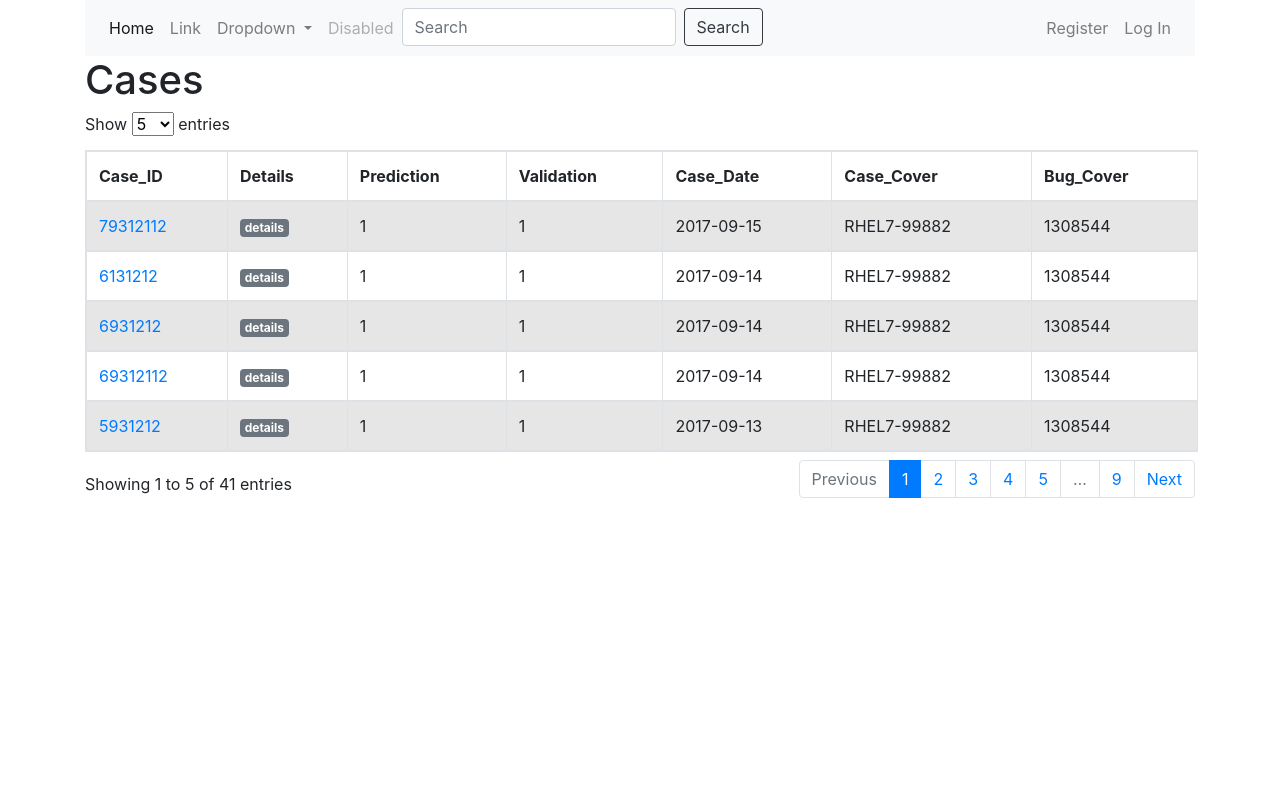
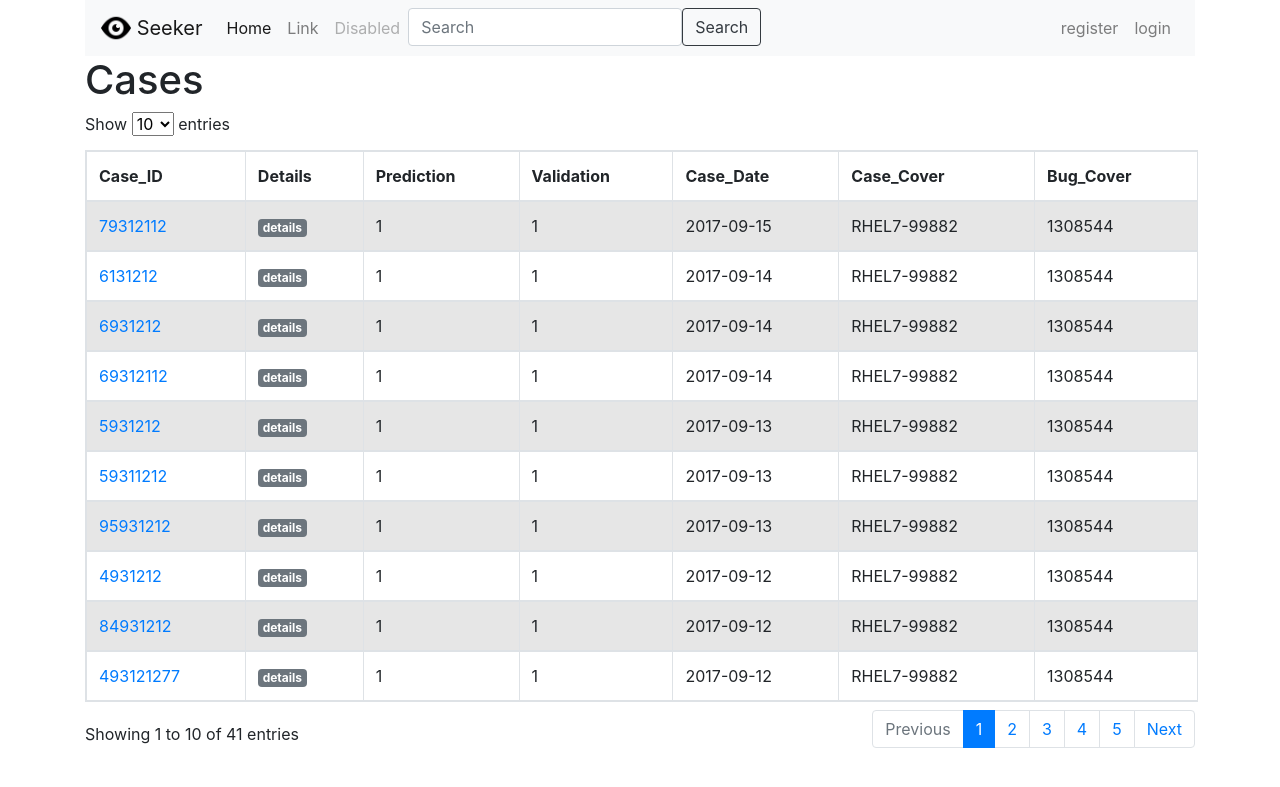
Before and after one commit to sgaoshang/seeker, a Flask app: page / in a window 1280 px wide. Shown: the top 787 px of the page. Run offline with Flask 2, Linux system fonts and the light colour scheme; data comes from the database, SQL or seed files in the repository; some libraries are stand-ins or nearby versions.

Commit message:
improve, navbar

```diff
--- a/seeker/static/js/serverside_table.js
+++ b/seeker/static/js/serverside_table.js
@@ -4,7 +4,7 @@ $(document).ready(function() {
 		"bFilter" : false,
 		"processing" : true,
 		"bServerSide" : true,
-		"aLengthMenu" : [ 5, 10, 20 ],
+		"aLengthMenu" : [ 10, 20 ,50 ],
 		"sAjaxSource" : "/show_case_table",
 		"columns" : [
 			{
--- a/seeker/templates/base.html
+++ b/seeker/templates/base.html
@@ -16,20 +16,29 @@
     <!-- <div class="container-fluid"> -->
       <!-- <nav class="navbar navbar-expand-lg navbar-light bg-light"> -->
       <nav class="navbar navbar-expand-lg navbar-light bg-light">
-        <!--
-        <a href="{{ url_for("index") }}">Home</a>
-        <button class="navbar-toggler" type="button" data-toggle="collapse" data-target="#navbarSupportedContent" aria-controls="navbarSupportedContent" aria-expanded="false" aria-label="Toggle navigation">
-          <span class="navbar-toggler-icon"></span>
-        </button>
-        -->
-        <div class="collapse navbar-collapse" id="navbarSupportedContent">
+
+        <div class="navbar-header">
+          <a class="navbar-brand" href="{{ url_for('index') }}">
+            <img src='{{ url_for("static", filename="img/eye-8x.png") }}' width="30" height="30" class="d-inline-block align-top" alt="">
+            Seeker
+          </a>
+          <button class="navbar-toggler" type="button" data-toggle="collapse" data-target="#seeker-navbar" aria-controls="seeker-navbar" aria-expanded="false" aria-label="Toggle navigation">
+            <span class="navbar-toggler-icon"></span>
+          </button>
+        </div>
+
+        <div class="collapse navbar-collapse" id="seeker-navbar">
           <ul class="navbar-nav mr-auto">
             <li class="nav-item active">
-              <a class="nav-link" href="{{ url_for('index') }}">Home<!--<span class="sr-only">(current)</span>--></a>
+              <a class="nav-link" href="{{ url_for('index') }}">Home<span class="sr-only">(current)</span></a>
             </li>
             <li class="nav-item">
               <a class="nav-link" href="#">Link</a>
             </li>
+            <li class="nav-item">
+              <a class="nav-link disabled" href="#">Disabled</a>
+            </li>
+            <!--
             <li class="nav-item dropdown">
               <a class="nav-link dropdown-toggle" href="#" id="navbarDropdown" role="button" data-toggle="dropdown" aria-haspopup="true" aria-expanded="false">
                 Dropdown
@@ -41,40 +50,40 @@
                 <a class="dropdown-item" href="#">Something else here</a>
               </div>
             </li>
+            -->
             <li class="nav-item">
-              <a class="nav-link disabled" href="#">Disabled</a>
-            </li>
-            <li class="nav-item">
-              <form class="form-inline my-2 my-lg-0">
-                <input class="form-control mr-sm-2" type="search" placeholder="Search" aria-label="Search">
-                <button class="btn btn-outline-dark my-2 my-sm-0" type="submit">Search</button>
+              <form class="form-inline">
+                <input class="form-control" type="search" placeholder="Search" aria-label="Search">
+                <!-- <a href="" class="badge badge-secondary" type="submit">Search</a> -->
+                <button class="btn btn-outline-dark" type="submit">Search</button>
               </form>
             </li>
           </ul>
-          <!-- <ul class="navbar-nav mr-auto"> --><!-- my-2, my-lg-0, mr-sm-0, my-sm-0 -->
+
           <ul class="navbar-nav mr-sm-0">
             {% if g.user %}
               <li class="nav-item">
-                <span>{{ g.user['username'] }}</span>
+                <p class="nav-link" class="text-center">{{ g.user['username'] }}</p>
               </li>
               <li class="nav-item">
-                <a href="{{ url_for('auth.logout') }}">
-                  Log Out
+                <a class="nav-link" href="{{ url_for('auth.logout') }}">
+                  logout
                 </a>
               </li>
             {% else %}
               <li class="nav-item">
                 <a class="nav-link" href="{{ url_for('auth.register') }}">
-                  Register
+                  register
                 </a>
               </li>
               <li class="nav-item">
                 <a class="nav-link" href="{{ url_for('auth.login') }}">
-                  Log In
+                  login
                 </a>
               </li>
             {% endif %}
           </ul>
+
         </div>
       </nav>
 
--- a/seeker/templates/case/index.html
+++ b/seeker/templates/case/index.html
@@ -13,7 +13,7 @@
 
   <script type="text/javascript" src="/static/js/serverside_table.js"></script>
 
-  <table class="table table-striped table-bordered table-hover" id="show_case_table">
+  <table class="table table-striped table-bordered table-hover table-condensed" id="show_case_table">
     <thead>
       <tr>
         <th>Case_ID</th>
```
Also changed, not shown: README.md, seeker/static/img/eye-6x.png (added), seeker/static/img/eye-8x.png (added).
